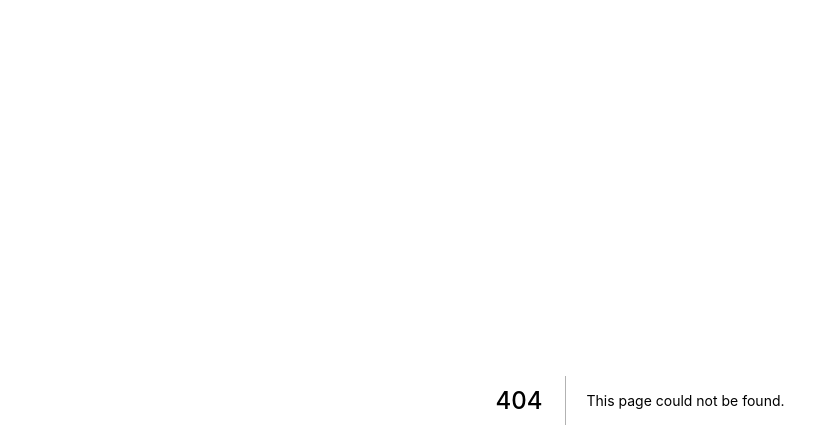
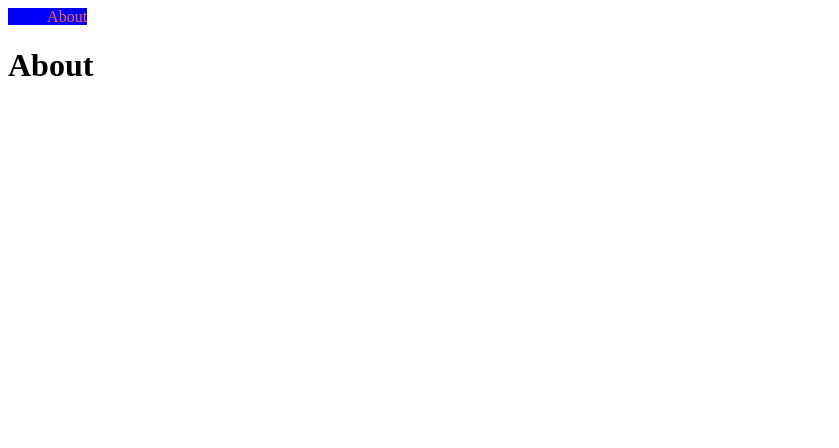
Before and after one commit to HTaeha/nextjs-intro, a Next.js app: page /about in a window 1280 px wide. Before the commit this address had no page. Shown: the top 448 px of the page, without its empty margins (0-839 px from the left). Built offline with nearby package versions, Linux system fonts and the light colour scheme.

Commit message:
css modules

```diff
--- /dev/null
+++ b/components/NavBar.js
@@ -0,0 +1,17 @@
+import Link from 'next/link'
+import { useRouter } from 'next/router'
+import styles from "./NavBar.module.css"
+
+export default function NavBar() {
+    const router = useRouter()
+    return (
+        <nav>
+            <Link href="/">
+                <a className={`${styles.link} ${router.pathname === '/'? styles.active:""}`}>Home</a>
+            </Link>
+            <Link href="/about">
+                <a className={[styles.link, router.pathname === '/about'? styles.active:""].join(' ')}>About</a>
+            </Link>
+        </nav>
+    )
+}
--- /dev/null
+++ b/components/NavBar.module.css
@@ -0,0 +1,8 @@
+.link {
+    text-decoration: none;
+    background-color: blue;
+}
+
+.active {
+    color: tomato;
+}
--- a/pages/_app.js
+++ /dev/null
@@ -1,7 +0,0 @@
-import '../styles/globals.css'
-
-function MyApp({ Component, pageProps }) {
-  return <Component {...pageProps} />
-}
-
-export default MyApp
--- /dev/null
+++ b/pages/about.js
@@ -0,0 +1,10 @@
+import NavBar from "../components/NavBar"
+
+export default function Potato() {
+    return (
+        <div>
+            <NavBar />
+            <h1>About</h1>
+        </div>
+    )
+}
--- a/pages/api/hello.js
+++ /dev/null
@@ -1,5 +0,0 @@
-// Next.js API route support: https://nextjs.org/docs/api-routes/introduction
-
-export default function handler(req, res) {
-  res.status(200).json({ name: 'John Doe' })
-}
```
Also changed, not shown: pages/index.js (+6 -65 lines).
